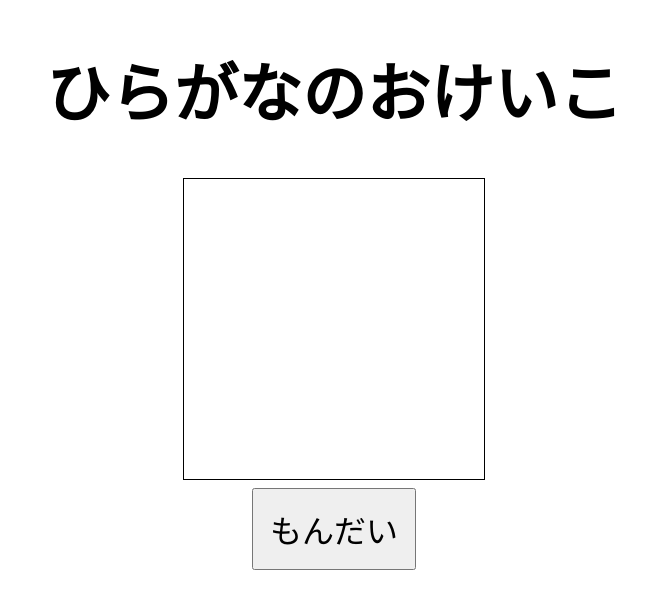
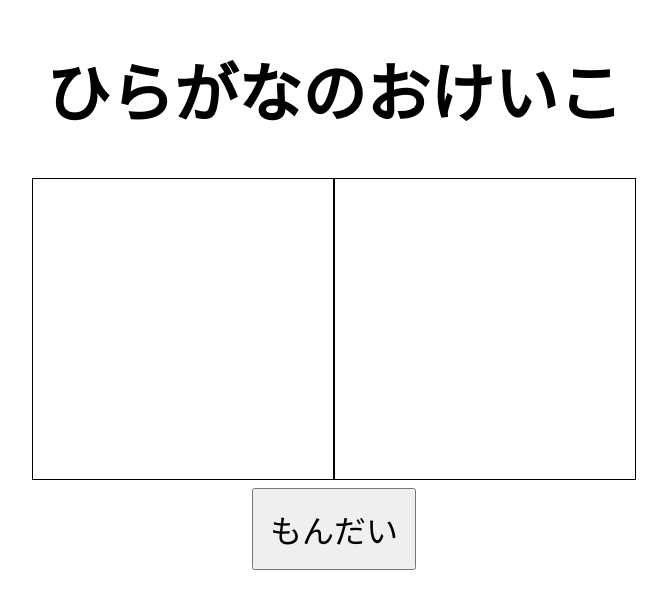
Before and after one commit to rch850/hiragana-okeiko, a React (Create React App) app: page / in a window 1280 px wide. Shown: the top 608 px of the page, without its empty margins (306-973 px from the left). Built offline with nearby package versions, Linux system fonts and the light colour scheme; a web font is replaced by a local one.

Commit message:
🔧 Add CharCanvas

```diff
--- a/src/App.tsx
+++ b/src/App.tsx
@@ -1,4 +1,5 @@
 import React, { useRef, useState } from "react";
+import CharCanvas from "./CharCanvas";
 import { countColors, convertTouchPos, getResultText } from "./lib";
 import { ODAI_LIST } from "./odai";
 import "./styles.css";
@@ -89,6 +90,7 @@ export default function App() {
     <div className="App">
       <h1>ひらがなのおけいこ</h1>
       <div>
+        <CharCanvas></CharCanvas>
         <canvas
           ref={canvasRef}
           width="300"
--- /dev/null
+++ b/src/CharCanvas.tsx
@@ -0,0 +1,58 @@
+import { useRef, useState } from "react";
+import { convertTouchPos } from "./lib";
+
+export default function CharCanvas() {
+  const canvasRef = useRef<HTMLCanvasElement>(null);
+  const [pos, setPos] = useState({ x: 0, y: 0 });
+
+  function onTouchStart(ev: React.TouchEvent<HTMLCanvasElement>) {
+    if (!canvasRef.current) {
+      console.warn('canvasRef.current is falsy.')
+      return
+    }
+
+    const newPos = convertTouchPos(ev.touches[0], canvasRef.current);
+    setPos(newPos);
+  }
+
+  function onTouchMove(ev: React.TouchEvent<HTMLCanvasElement>) {
+    if (!canvasRef.current) {
+      console.warn('canvasRef.current is falsy.')
+      return
+    }
+
+    const newPos = convertTouchPos(ev.touches[0], canvasRef.current);
+
+    const ctx = canvasRef.current.getContext("2d");
+    if (!ctx) {
+      console.error('getContext("2d") returns null.')
+      return;
+    }
+    ctx.beginPath();
+    ctx.lineWidth = 10;
+    ctx.lineCap = 'round';
+    ctx.moveTo(pos.x, pos.y);
+    ctx.lineTo(newPos.x, newPos.y);
+    ctx.stroke();
+
+    setPos(newPos);
+  }
+
+  function onTouchEnd() {
+    if (!canvasRef.current) {
+      console.warn('canvasRef.current is falsy.')
+      return
+    }
+  }
+
+  return (
+    <canvas
+        ref={canvasRef}
+        width="300"
+        height="300"
+        onTouchStart={onTouchStart}
+        onTouchMove={onTouchMove}
+        onTouchEnd={onTouchEnd}
+    />
+  )
+}
```
